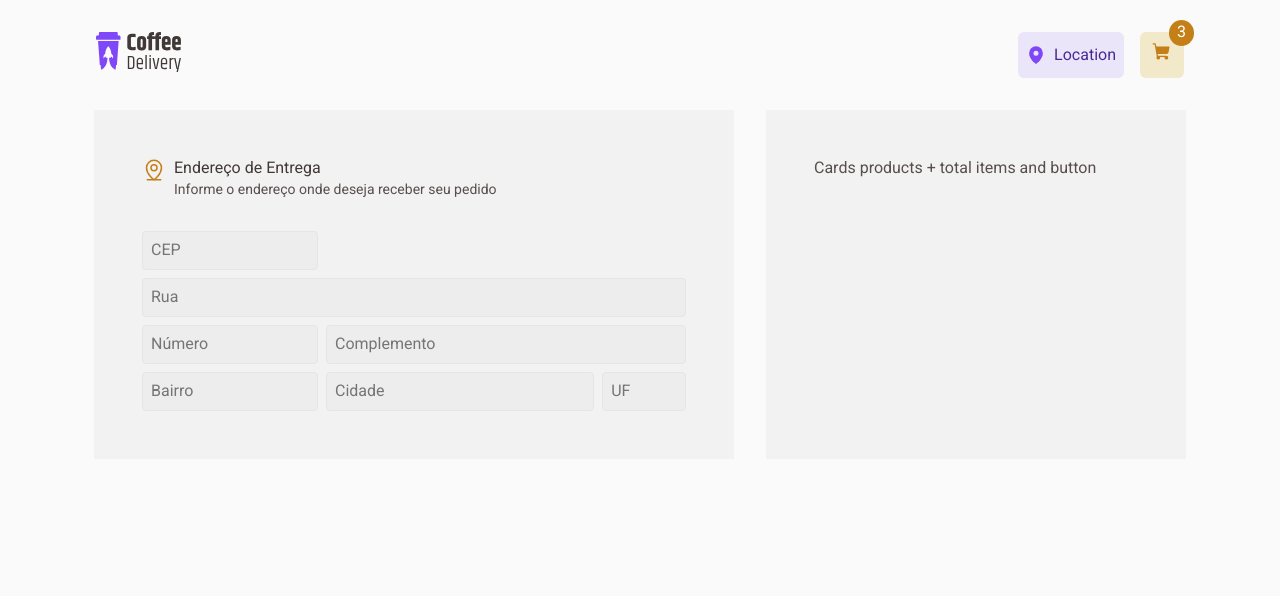
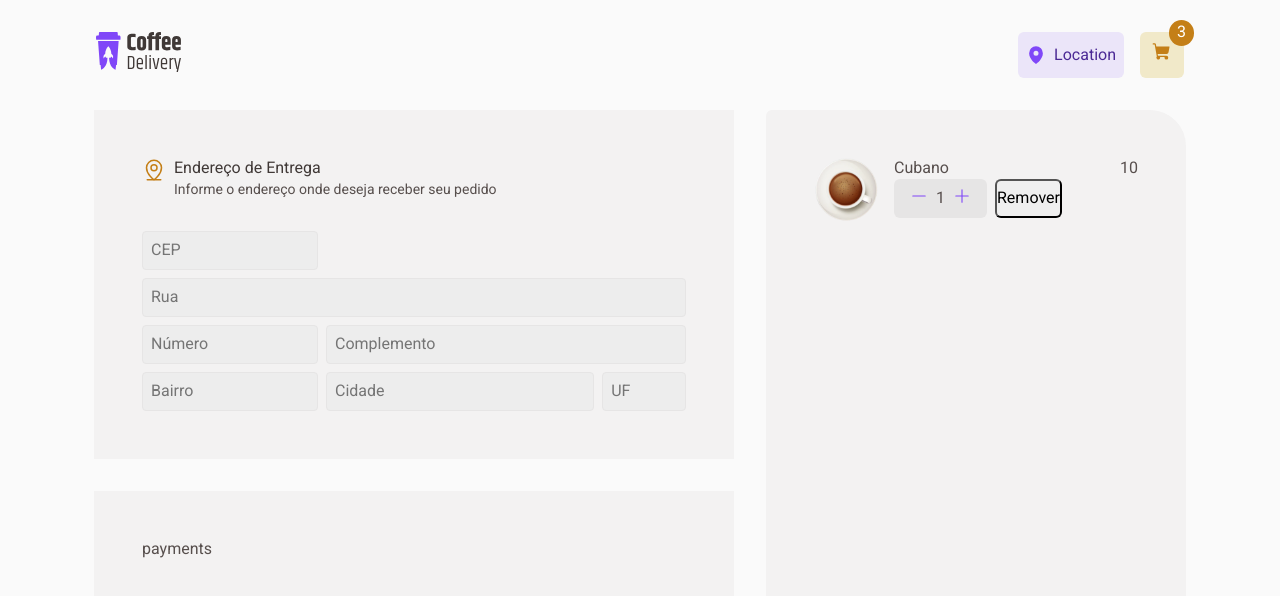
Before and after one commit to bruflor/ignite-challenge02-Coffe-Delivery, a React (Vite) app: page /cart in a window 1280 px wide. Shown: the top 596 px of the page. Built offline with nearby package versions, Linux system fonts and the light colour scheme.

Commit message:
wip: horizontal cart cards

```diff
--- /dev/null
+++ b/src/components/Cards/cartCard.tsx
@@ -0,0 +1,69 @@
+import { Minus, Plus } from "phosphor-react";
+import { CounterContainer, HorizontalCard } from "./style";
+import Americano from "../../assets/Coffes/Type=Expresso Americano.png";
+import Arabe from "../../assets/Coffes/Type=Árabe.png";
+import ComLeite from "../../assets/Coffes/Type=Café com Leite.png";
+import Gelado from "../../assets/Coffes/Type=Expresso Gelado.png";
+import Capuccino from "../../assets/Coffes/Type=Capuccino.png";
+import ChocolateQuente from "../../assets/Coffes/Type=Chocolate Quente.png";
+import Cubano from "../../assets/Coffes/Type=Cubano.png";
+import ExpressoCremoso from "../../assets/Coffes/Type=Expresso Cremoso.png";
+import Expresso from "../../assets/Coffes/Type=Expresso Tradicional.png";
+import Havaiano from "../../assets/Coffes/Type=Havaiano.png";
+import Irlandes from "../../assets/Coffes/Type=Irlandês.png";
+import Latte from "../../assets/Coffes/Type=Latte.png";
+import Macchiato from "../../assets/Coffes/Type=Macchiato.png";
+import Mocaccino from "../../assets/Coffes/Type=Mocaccino.png";
+
+interface CartCardProps {
+  name: string;
+  price: number;
+}
+
+export const CartCard = ({ name, price }: CartCardProps) => {
+  const imageSrcArray = [
+    Americano,
+    Cubano,
+    Arabe,
+    ComLeite,
+    Gelado,
+    Capuccino,
+    ChocolateQuente,
+    ExpressoCremoso,
+    Expresso,
+    Havaiano,
+    Irlandes,
+    Latte,
+    Macchiato,
+    Mocaccino,
+  ];
+
+  function findSRC(imgSrc: string) {
+    return imgSrc.includes(name);
+  }
+  const imageSRC = imageSrcArray.find(findSRC);
+
+  return (
+    <HorizontalCard>
+      <img src={imageSRC} />
+      <div>
+        <div>
+          <p>{name}</p>
+          <span>{price}</span>
+        </div>
+        <div>
+          <CounterContainer>
+            <button>
+              <Minus size={18} weight="fill" />
+            </button>
+            <span>1</span>
+            <button>
+              <Plus size={18} weight="fill" />
+            </button>
+          </CounterContainer>
+          <button>Remover</button>
+        </div>
+      </div>
+    </HorizontalCard>
+  );
+};
--- a/src/components/Cards/style.ts
+++ b/src/components/Cards/style.ts
@@ -41,6 +41,24 @@ export const ProductCard = styled(Card)`
       font-weight: 400;
       font-family: "Roboto", sans-serif;
     }
+  }
+`;
+
+export const HorizontalCard = styled(Card)`
+  display: flex;
+  gap: 1rem;
+  div:nth-child(2) {
+    width: 100%;
+    gap: 0.5rem;
+  }
+  img {
+    height: 64px;
+  }
+  div div {
+    display: flex;
+  }
+  div:first-child {
+    justify-content: space-between;
   }
 `;
 
--- a/src/pages/Cart/index.tsx
+++ b/src/pages/Cart/index.tsx
@@ -1,5 +1,10 @@
 import { MapPinLine } from "phosphor-react";
-import { CartPageContainer, FormContainer } from "./style";
+import { CartCard } from "../../components/Cards/cartCard";
+import {
+  CartPageContainer,
+  FormContainer,
+  ProductsCardsContainer,
+} from "./style";
 
 export const Cart = () => {
   return (
@@ -26,7 +31,10 @@ export const Cart = () => {
           </form>
         </FormContainer>
       </div>
-      <div>Cards products + total items and button</div>
+      <ProductsCardsContainer>
+        <CartCard name={"Cubano"} price={10} />
+      </ProductsCardsContainer>
+      <div> payments</div>
     </CartPageContainer>
   );
 };
--- a/src/pages/Cart/style.ts
+++ b/src/pages/Cart/style.ts
@@ -84,3 +84,9 @@ export const FormContainer = styled.div`
     }
   }
 `;
+
+export const ProductsCardsContainer = styled.div`
+  border-radius: 6px 36px 6px 36px;
+  flex: 1;
+  height: 150%;
+`;
```
